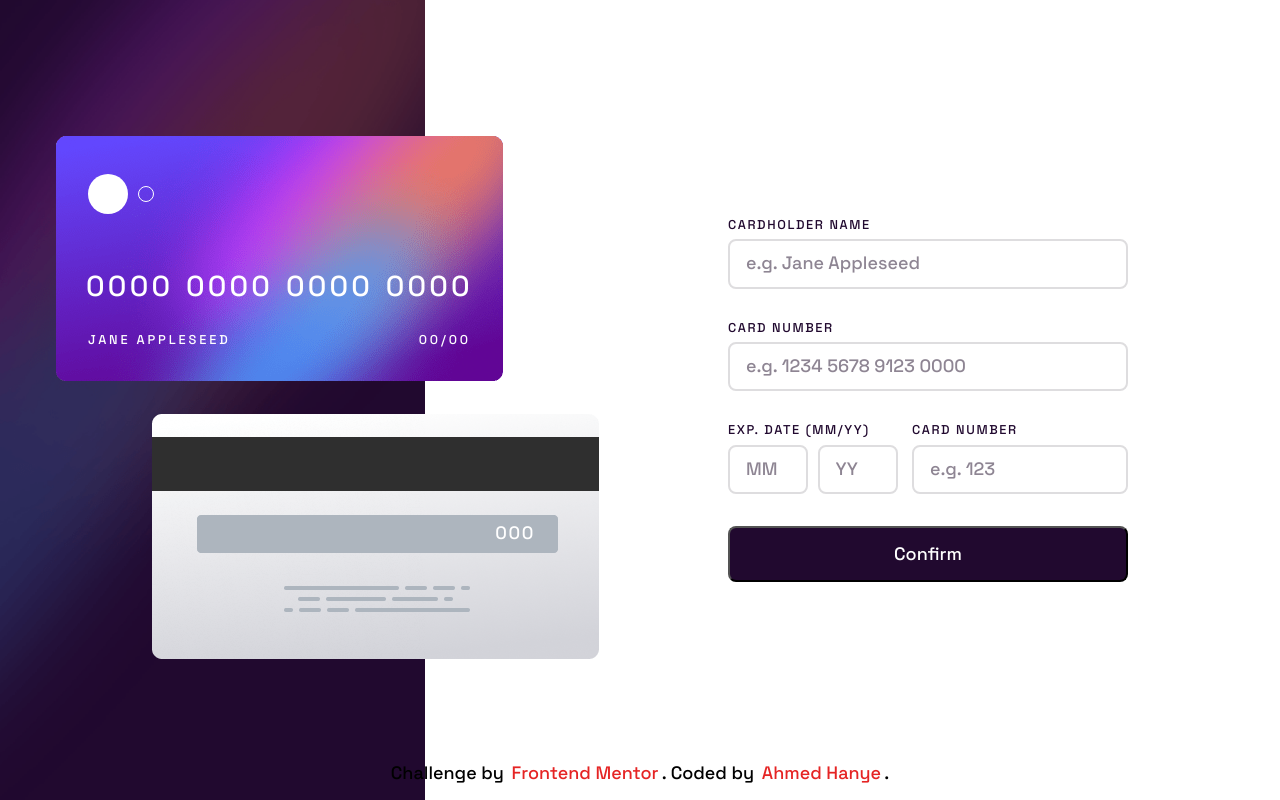
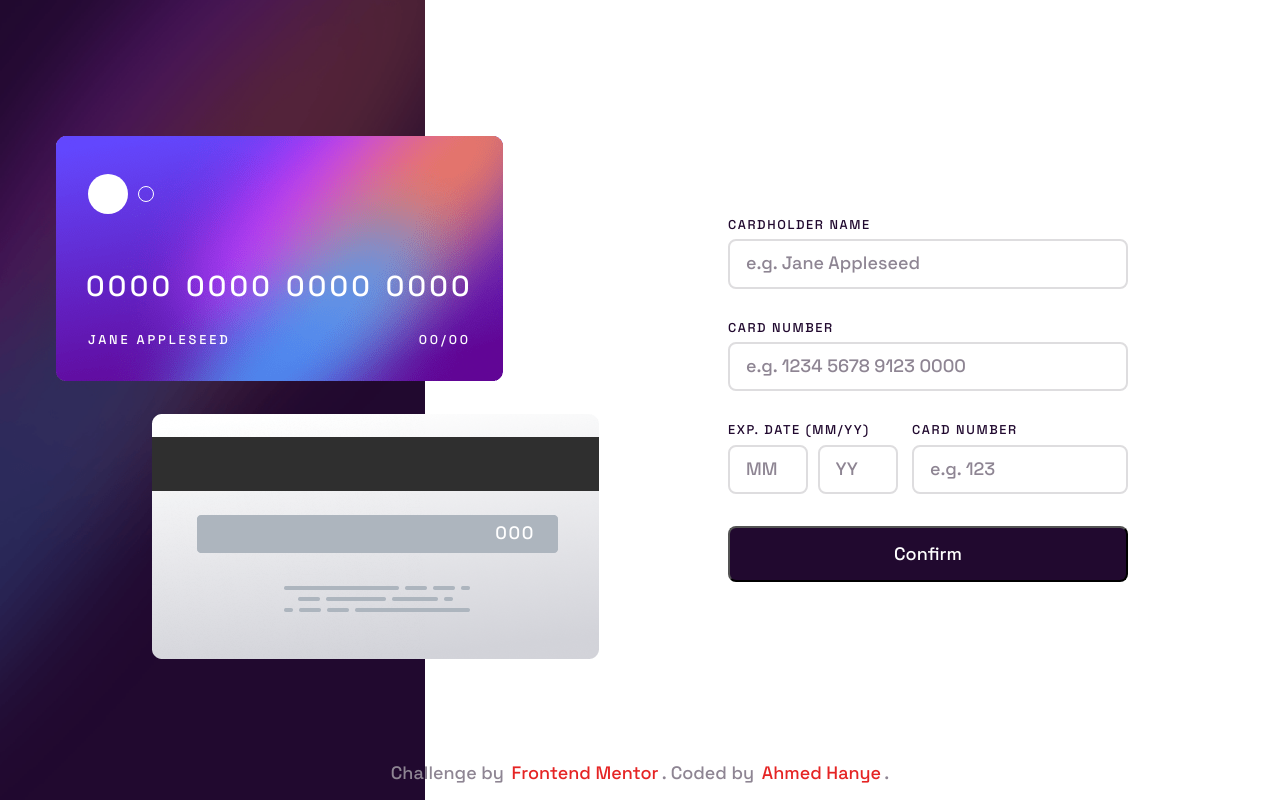
Before and after one commit to AhmedHanye/interactive-card-details-form-main, a plain HTML site: page index.html in a window 1280 px wide. Drawn offline with Linux system fonts and the light colour scheme.

Commit message:
Update main.css

```diff
--- a/css/main.css
+++ b/css/main.css
@@ -212,6 +212,7 @@ input::placeholder {
 #attribution {
   position: absolute;
   bottom: 1rem;
+  color: var(--dark-grayish-violet);
 }
 #attribution > a {
   color: var(--red);
```
